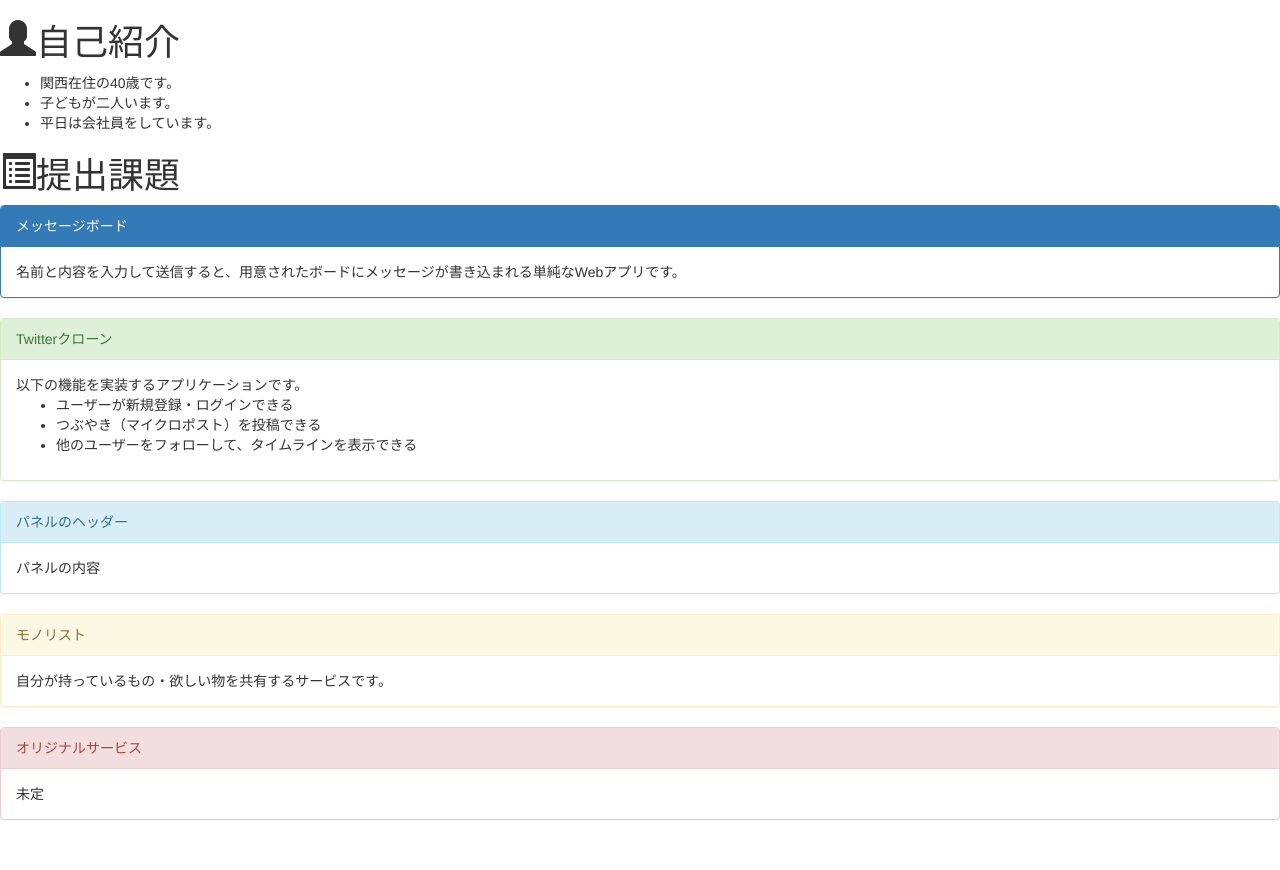
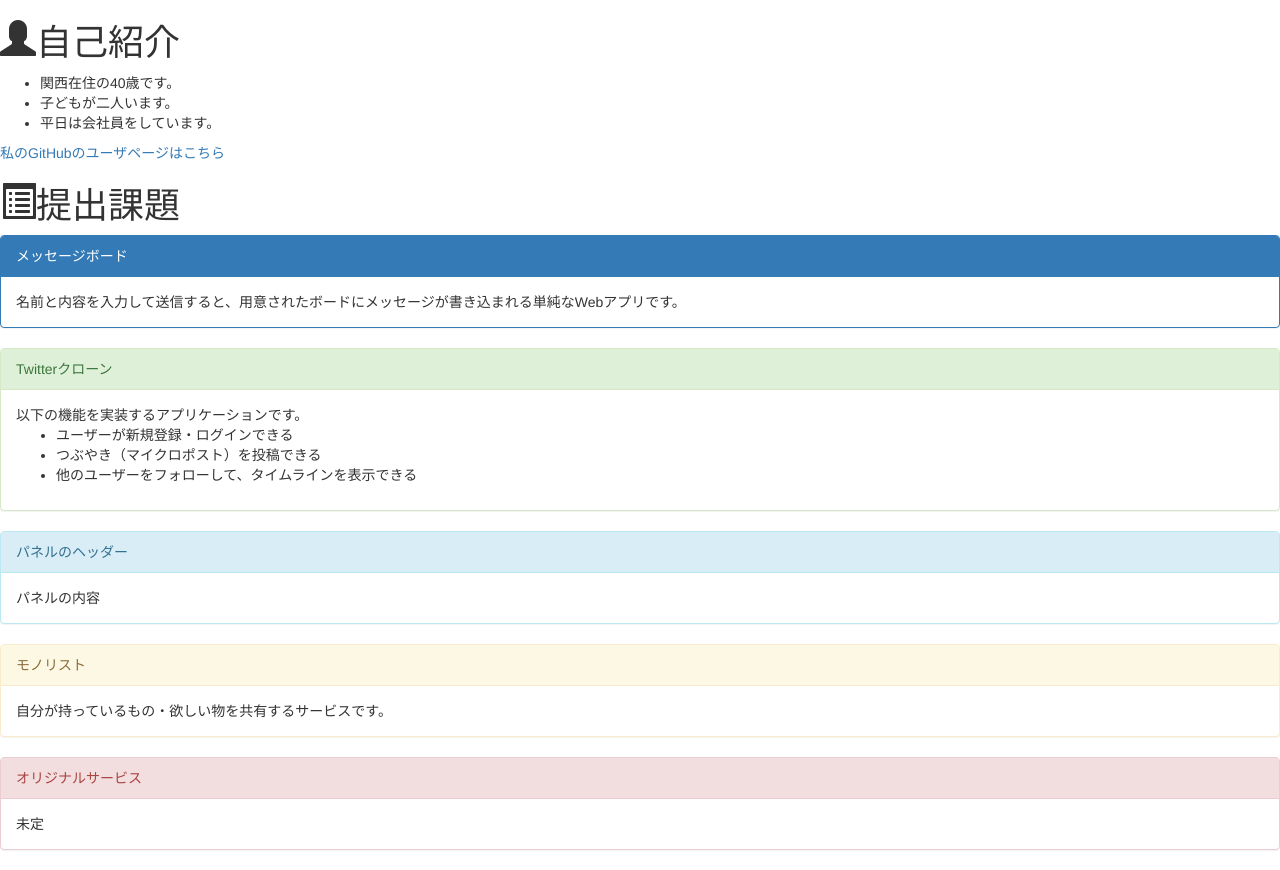
Before and after one commit to mkmyk/mkmyk.github.io, a plain HTML site: page index.html in a window 1280 px wide. Before the commit the page ends 840 px from the top, so only its background shows below. Drawn offline with nearby package versions, Linux system fonts and the light colour scheme.

Commit message:
link to userpage

```diff
--- a/index.html
+++ b/index.html
@@ -22,6 +22,7 @@
             <li>子どもが二人います。</li>
             <li>平日は会社員をしています。</li>
             </ul>
+            <a href="https://github.com/mkmyk">私のGitHubのユーザページはこちら</a>
 
         <h1><span class="glyphicon glyphicon-list-alt" aria-hidden="true"></span>提出課題</h1>
         <div class="panel panel-primary">
```
